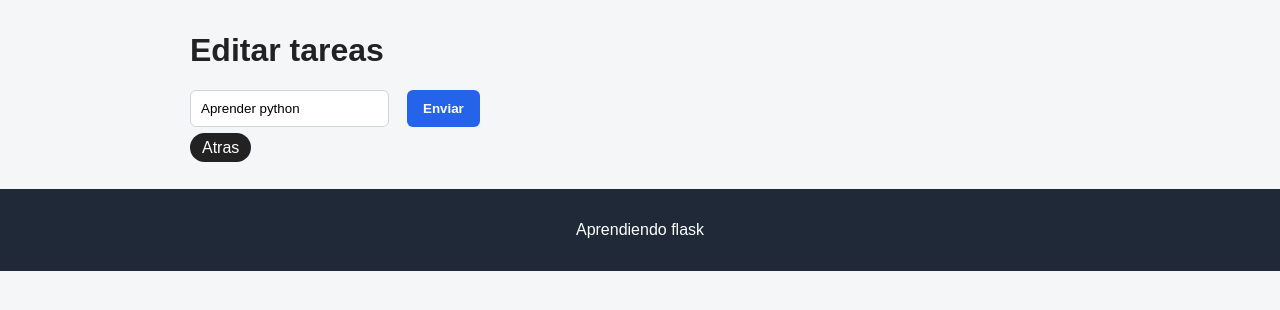
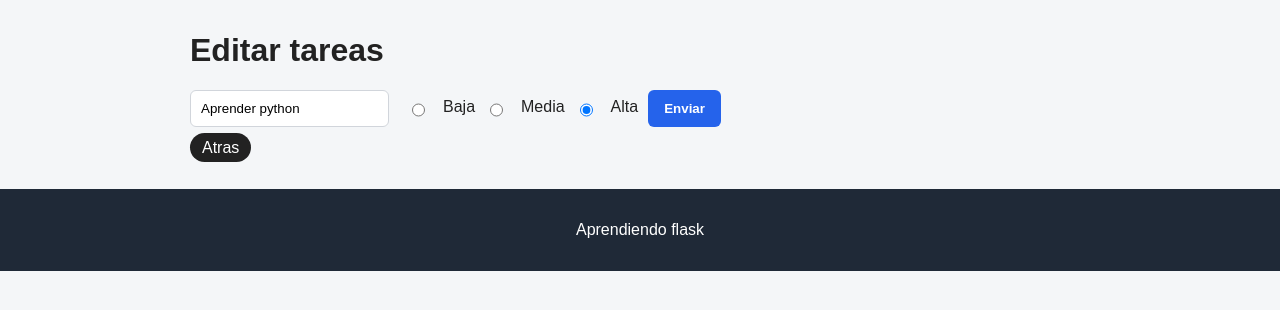
Before and after one commit to FernandoFullStack98/Mini_web, a Flask app: page /editar/1 in a window 1280 px wide. Shown: the part 196-506 px from the top of the page. Run offline with Flask 3, Linux system fonts and the light colour scheme; a user stored in the database is signed in; data comes from the database, SQL or seed files in the repository; both versions use the stored data as it was after the commit.

Commit message:
Añadido sistema de prioridades editable para tareas

```diff
--- a/app/routes/tareas_routes.py
+++ b/app/routes/tareas_routes.py
@@ -101,8 +101,10 @@ def editar(id):
 
     if request.method == "POST":
         nuevo_texto = request.form["tarea"].strip()
+        nueva_prioridad = request.form["prioridad"]
         if nuevo_texto:
             tarea.tarea = nuevo_texto
+            tarea.prioridad = nueva_prioridad
             db.session.commit()
             flash("Tarea actualizada correctamente")
             return redirect(url_for("tareas.gestionar_tareas"))
--- a/templates/editar.html
+++ b/templates/editar.html
@@ -3,6 +3,13 @@
 <h1>Editar tareas</h1>
 <form method="POST">
     <input type="text" name="tarea" value="{{ tarea.tarea }}">
+
+    <input type="radio" id="baja" name="prioridad" value="baja" {% if tarea.prioridad=="baja" %} checked {% endif %}>
+    <label for="baja">Baja</label>
+    <input type="radio" id="media" name="prioridad" value="media" {% if tarea.prioridad=="media" %} checked {% endif %}>
+    <label for="media">Media</label>
+    <input type="radio" id="alta" name="prioridad" value="alta" {% if tarea.prioridad=="alta" %} checked {% endif %}>
+    <label for="alta">Alta</label>
     <button type="submit">Enviar</button>
 </form>
 <a href="/tareas" class="atras">Atras</a>
```
Also changed, not shown: instance/tareas_db.db.
